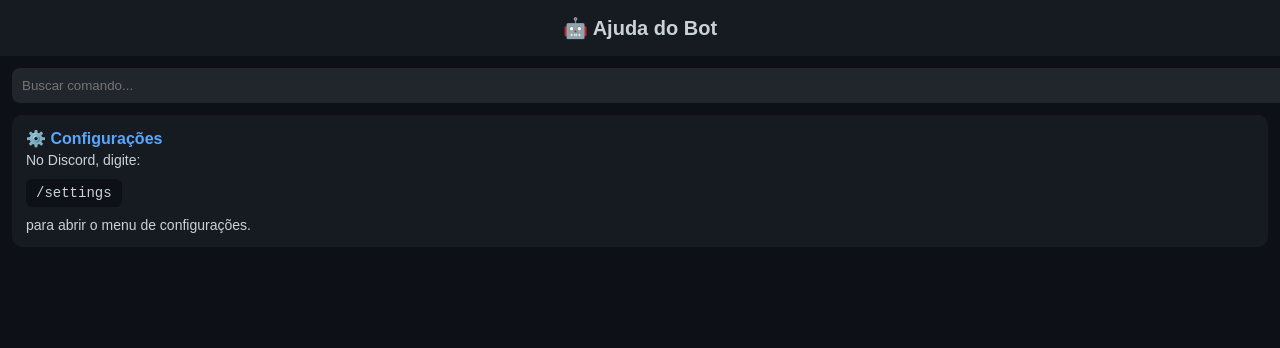
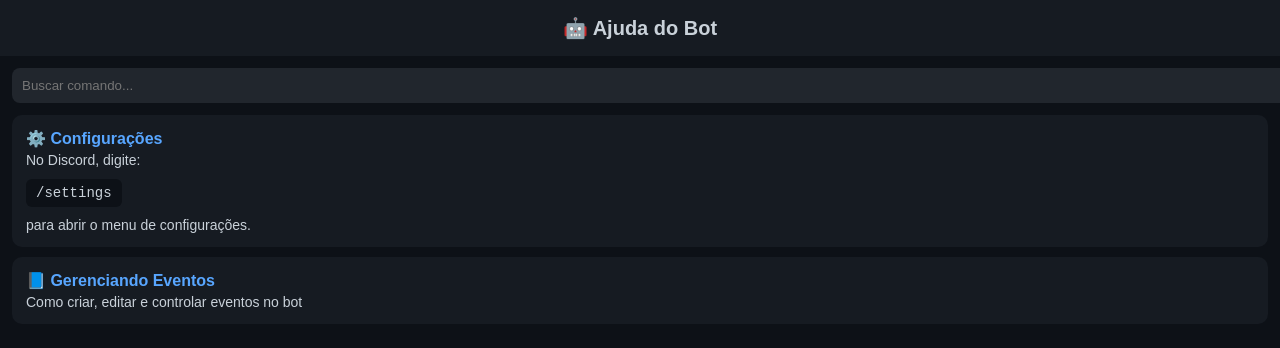
Before and after one commit to Mactropolis/bot-help, a plain HTML site: page index.html in a window 1280 px wide. Drawn offline with Linux system fonts and the light colour scheme.

Commit message:
Novo menu

```diff
--- a/index.html
+++ b/index.html
@@ -115,6 +115,9 @@
         </a>
 
         <!-- HELP / GUIAS -->
+        <div class="menu-card" onclick="toggle(this)">
+            <div class="title">📘 Gerenciando Eventos</div>
+            <div class="desc">Como criar, editar e controlar eventos no bot</div>
             <div class="detail">
                 <b>1.</b> No Discord, digite <b>/settings</b><br>
                 <b>2.</b> Vá em <b>Other Features → Attendance System → Mark Attendance</b><br><br>
@@ -139,7 +142,7 @@
                 <b>8.</b> Clique em <b>Finish Attendance</b><br><br>
 
             </div>
-
+        </div>
     </div>
 
     <script>
```
Lines whose indentation alone changed are shown as unchanged.
